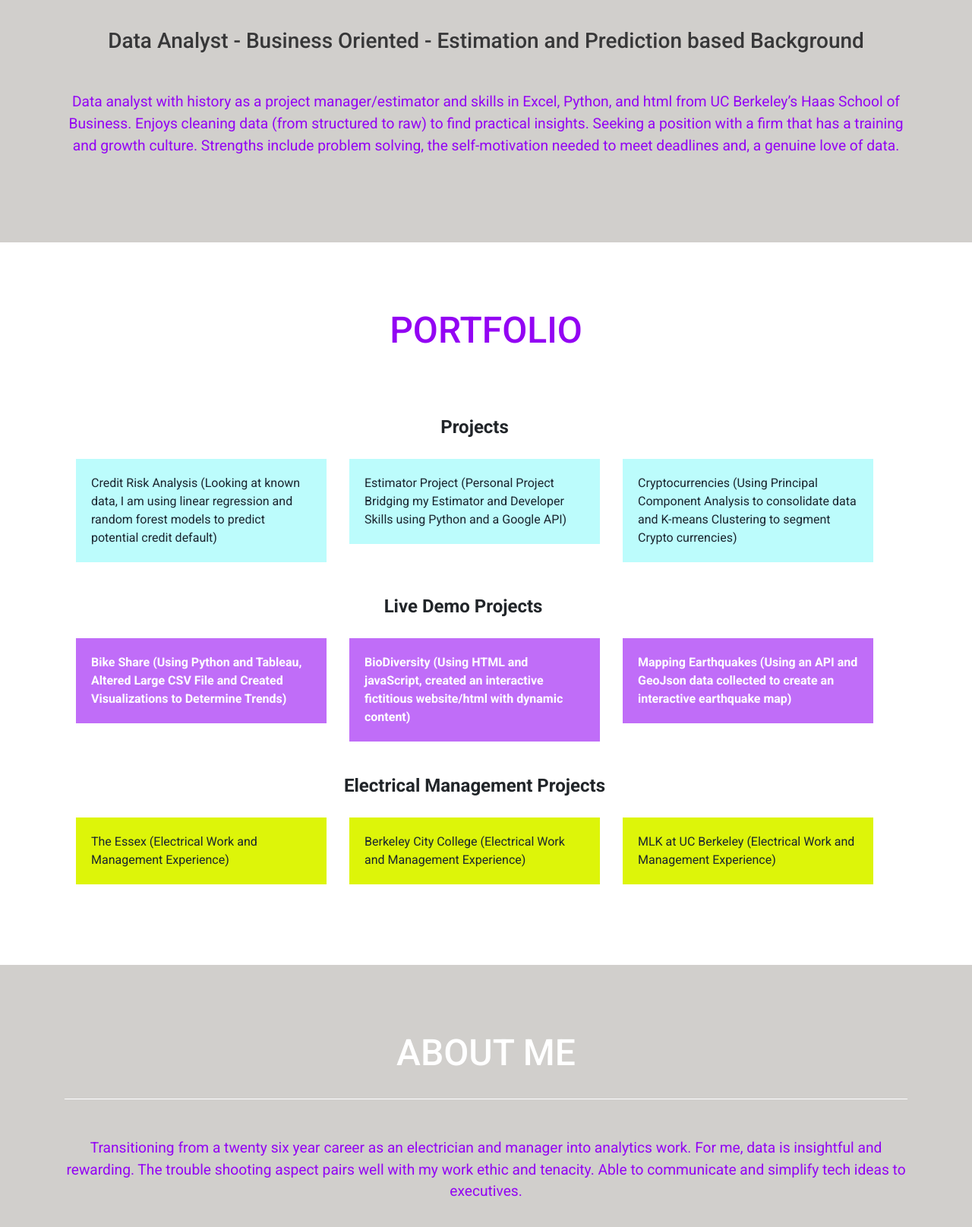
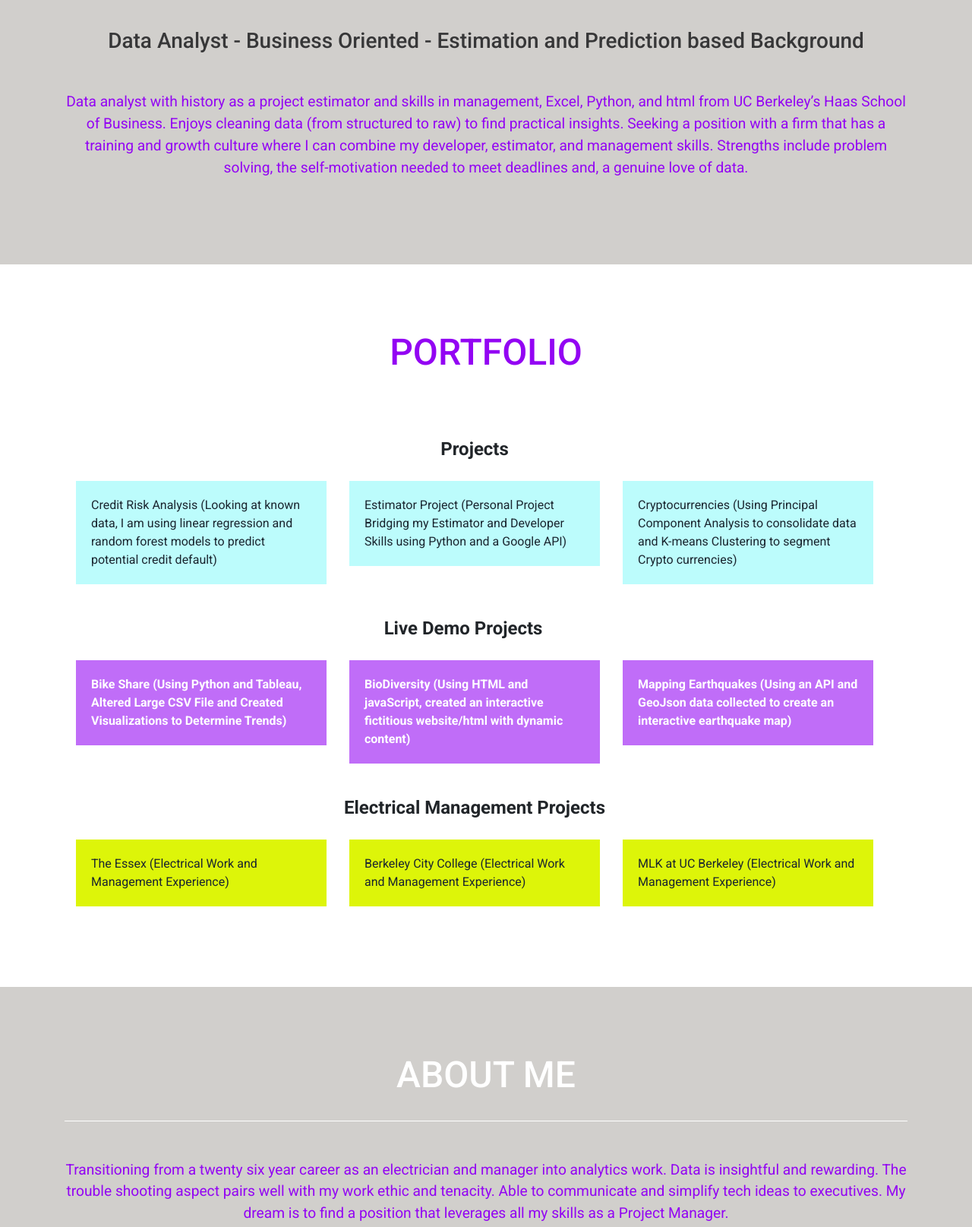
Before and after one commit to thegreatkeej/thegreatkeej.github.io, a plain HTML site: page index.html in a window 1280 px wide. Shown: the part 480-2095 px from the top of the page at 76% size. Drawn offline with nearby package versions, Linux system fonts and the light colour scheme.

Commit message:
Updated resume and html

```diff
--- a/index.html
+++ b/index.html
@@ -69,10 +69,10 @@
 
             <!-- Replace this text with your brand statement or other short text about you. -->
             <p class="brand-statement">
-                Data analyst with history as a project manager/estimator and skills in Excel, Python,
+                Data analyst with history as a project estimator and skills in management, Excel, Python,
                 and html from UC Berkeley’s Haas School of Business. Enjoys cleaning data (from structured to raw)
                 to find practical insights. Seeking a position with a firm that has a training and
-                growth culture. Strengths include problem solving, the self-motivation needed to
+                growth culture where I can combine my developer, estimator, and management skills. Strengths include problem solving, the self-motivation needed to
                 meet deadlines and, a genuine love of data.
             </p>
         </div>
@@ -175,9 +175,9 @@
 
             <p class="about-me text-center">
                 Transitioning from a twenty six year career as an electrician and manager
-                into analytics work. For me, data is insightful and rewarding.
+                into analytics work. Data is insightful and rewarding.
                 The trouble shooting aspect pairs well with my work ethic and
-                tenacity. Able to communicate and simplify tech ideas to executives.
+                tenacity. Able to communicate and simplify tech ideas to executives. My dream is to find a position that leverages all my skills as a Project Manager.
             </p>
         </div>
         <div class="container">
```
Also changed, not shown: 1 other file.
